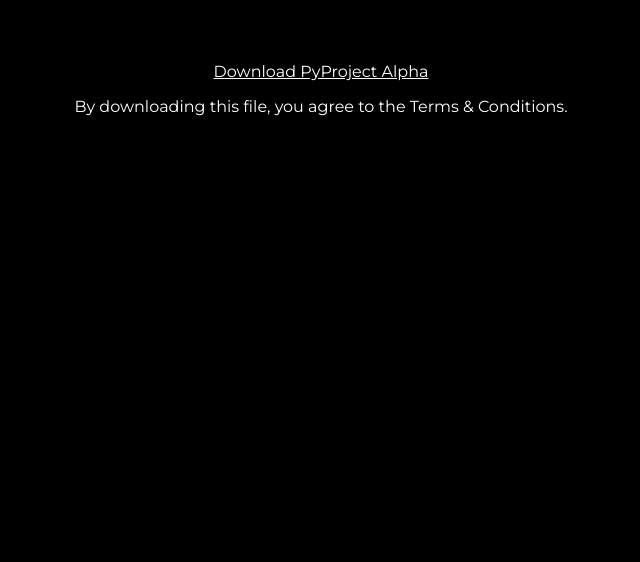
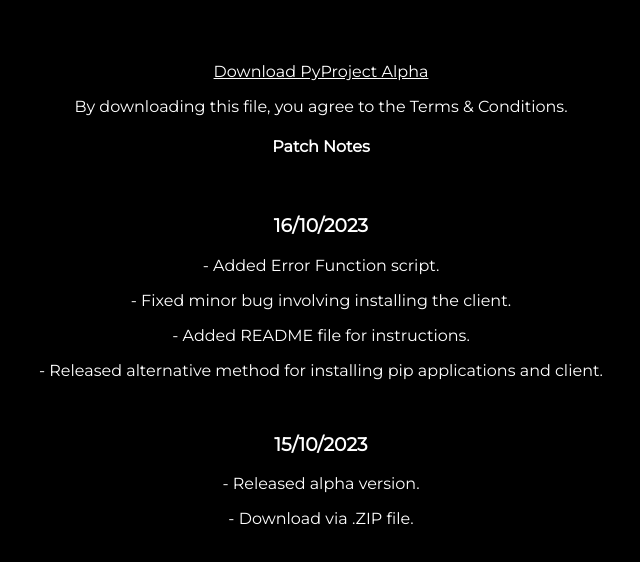
Before and after one commit to imtrollmastr/pyproject, a plain HTML site: page public/web.html in a window 1280 px wide. Shown: the whole page, without its empty margins (319-959 px from the left). Drawn offline with Linux system fonts and the light colour scheme.

Commit message:
patch notes

```diff
--- a/public/web.html
+++ b/public/web.html
@@ -26,7 +26,7 @@
                 text-align: center;
                 font-family: 'Montserrat', cursive;
             }
-            h2, h3, p, a {
+            h2, h3, p, a, h4 {
                 color: #fff;
                 border: none;
                 text-align: center;
@@ -45,5 +45,16 @@
             <a href="pyprojectdev.zip">Download PyProject Alpha</a>
         </div>
         <p style="text-align: center;">By downloading this file, you agree to the Terms & Conditions.</p>
+        <h4>Patch Notes</h4>
+        <br>
+        <h3>16/10/2023</h3>
+        <p>- Added Error Function script.</p>
+        <p>- Fixed minor bug involving installing the client.</p>
+        <p>- Added README file for instructions.</p>
+        <p>- Released alternative method for installing pip applications and client.</p>
+        <br>
+        <h3>15/10/2023</h3>
+        <p>- Released alpha version.</p>
+        <p>- Download via .ZIP file.</p>
     </body>
 </html>
```
Also changed, not shown: 1 other file.
